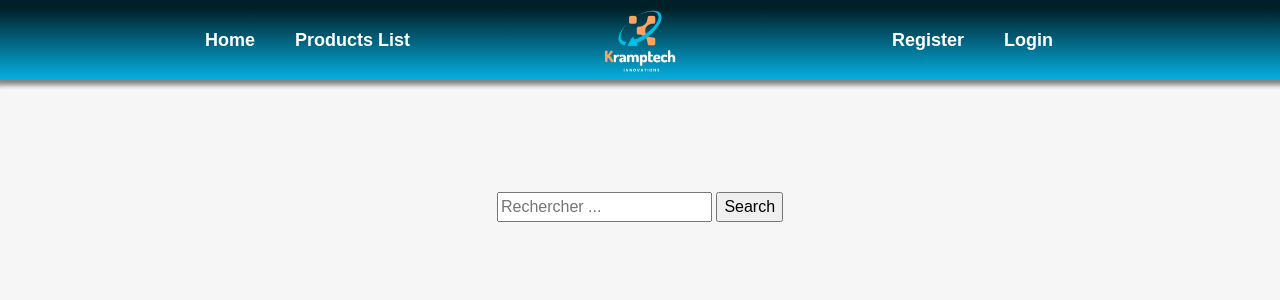
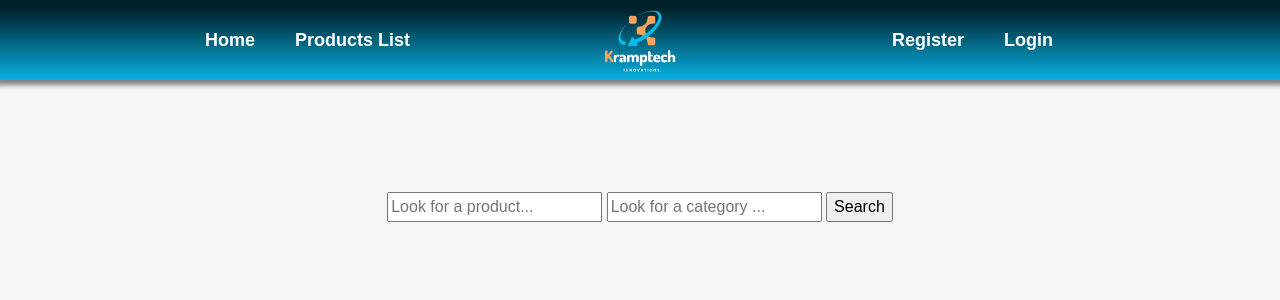
Before and after one commit to ouachtou/PHP-BDD, a PHP site: page /ProductsList.php in a window 1280 px wide. Shown: the top 300 px of the page. Run offline with PHP 8.4, Linux system fonts and the light colour scheme; data that the repository does not hold is empty.

Commit message:
search bar for names and category filters

```diff
--- a/public/ProductsList.php
+++ b/public/ProductsList.php
@@ -31,7 +31,8 @@ require_once __DIR__ . '/../src/partials/head_css.php';
                 <!-- Formulaire de recherche -->
                 <div class="search_container">
                     <form action="productsList.php" method="GET">
-                        <input name="search" type="text" placeholder="Rechercher ...">
+                        <input name="product" type="text" placeholder="Look for a product...">
+                        <input name="category" type="text" placeholder="Look for a category ...">
                         <input type="submit" value="Search">
                     </form>
                 </div>
--- a/public/actions/displayProducts.php
+++ b/public/actions/displayProducts.php
@@ -9,11 +9,12 @@ require_once __DIR__ . '/../../src/init.php';
  */
 function GetProducts($pdo)
 {
-    $searchValue = isset($_GET['search']) ? $_GET['search'] : "";
+    $name = isset($_GET['product']) ? $_GET['product'] : "";
+    $type = isset($_GET['category']) ? $_GET['category'] : "";
 
     $st1 = $pdo->prepare("SELECT *, AVG(note) AS rating FROM Products AS p
     LEFT JOIN Feedbacks AS f ON f.id_product = p.id
-    WHERE (p.name LIKE'%$searchValue%') OR (p.type LIKE'%$searchValue%') OR (p.price LIKE'%$searchValue%')
+    WHERE (p.name LIKE'%$name%') AND (p.type LIKE'%$type%')
     GROUP BY p.id;");
     $st1->execute();
     $products = $st1->fetchAll();
```
